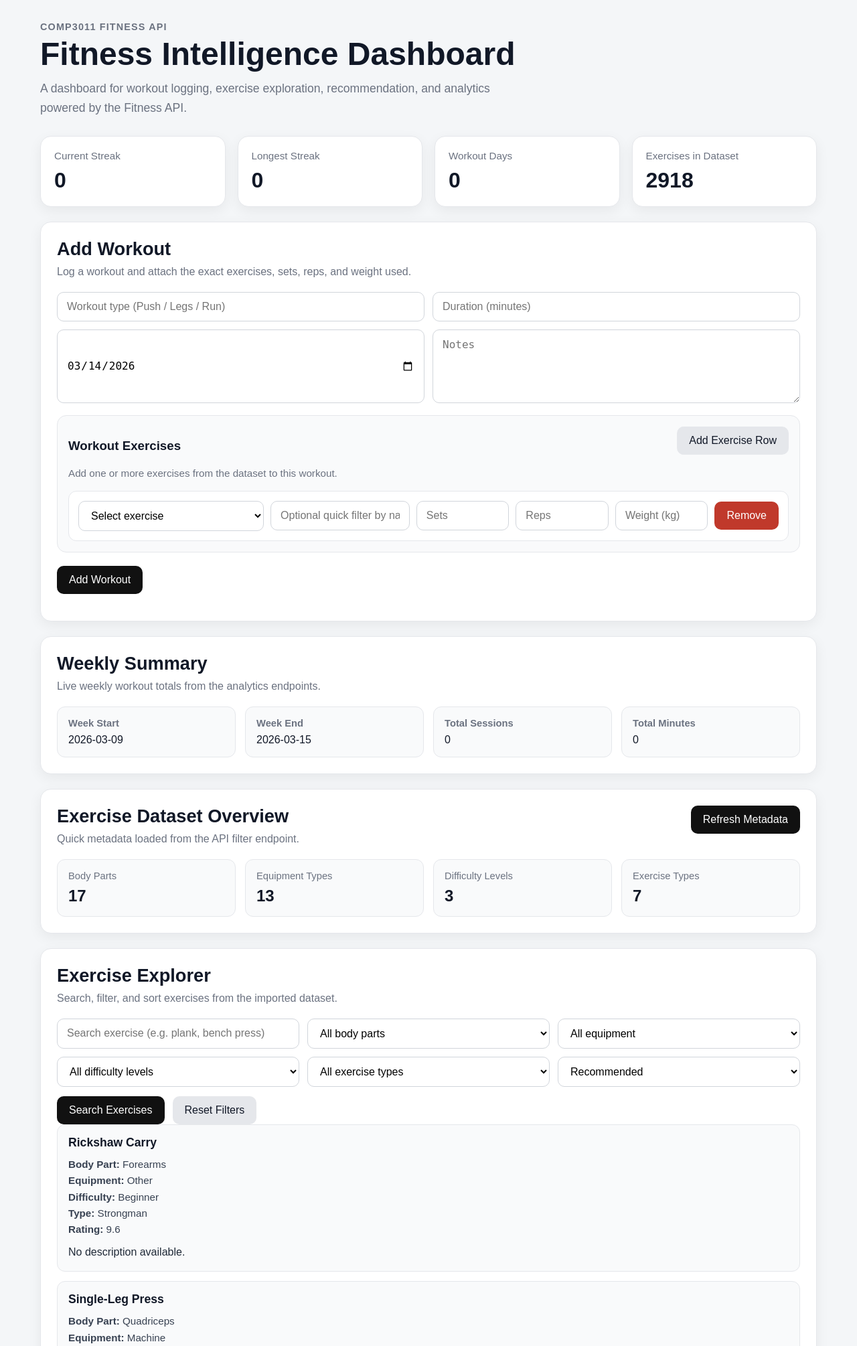
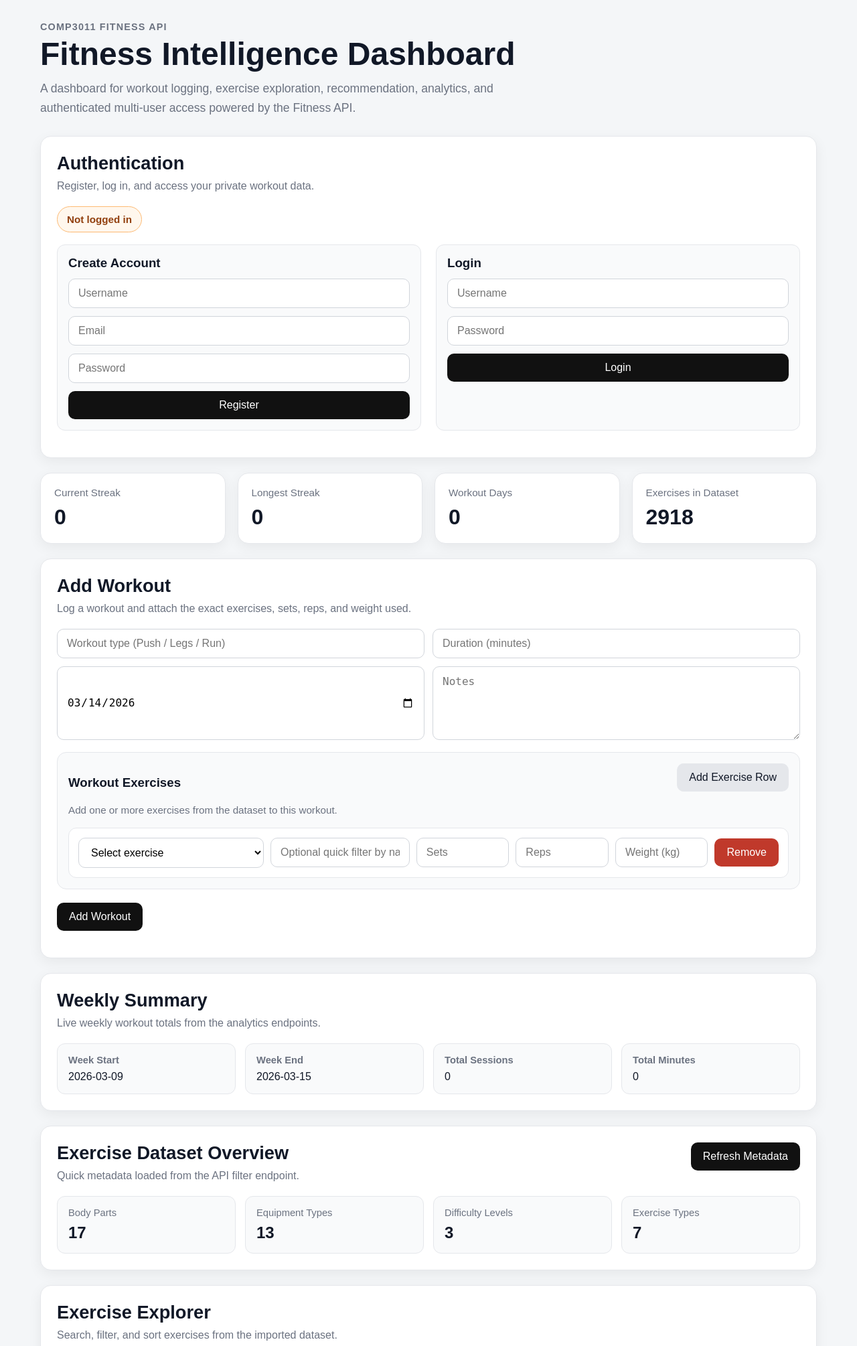
Before and after one commit to Aboodroidi/comp3011-fitness-api, a FastAPI app: page / in a window 1280 px wide. Shown: the top 2010 px of the page at 67% size. Run offline with FastAPI, Linux system fonts and the light colour scheme; data comes from the database, SQL or seed files in the repository; both versions use the stored data as it was after the commit; data that the repository does not hold is empty.

Commit message:
Authentication UI changed

```diff
--- a/app/static/app.js
+++ b/app/static/app.js
@@ -5,6 +5,9 @@ let exerciseMetaCache = {
     exercise_types: [],
     total_exercises: 0
 };
+
+const AUTH_STORAGE_KEY = "fitness_api_token";
+const AUTH_USER_KEY = "fitness_api_username";
 
 document.addEventListener("DOMContentLoaded", () => {
     const form = document.getElementById("workout-form");
@@ -18,6 +21,8 @@ document.addEventListener("DOMContentLoaded", () => {
 });
 
 async function initializeDashboard() {
+    updateAuthStatusUI();
+
     await Promise.all([
         loadWorkouts(),
         loadAnalytics(),
@@ -27,6 +32,180 @@ async function initializeDashboard() {
     ]);
 
     ensureAtLeastOneWorkoutExerciseRow();
+}
+
+function getAuthToken() {
+    return localStorage.getItem(AUTH_STORAGE_KEY);
+}
+
+function getAuthUsername() {
+    return localStorage.getItem(AUTH_USER_KEY);
+}
+
+function setAuthSession(token, username) {
+    localStorage.setItem(AUTH_STORAGE_KEY, token);
+    localStorage.setItem(AUTH_USER_KEY, username);
+    updateAuthStatusUI();
+}
+
+function clearAuthSession() {
+    localStorage.removeItem(AUTH_STORAGE_KEY);
+    localStorage.removeItem(AUTH_USER_KEY);
+    updateAuthStatusUI();
+}
+
+function getAuthHeaders(includeJson = false) {
+    const headers = {};
+    const token = getAuthToken();
+
+    if (includeJson) {
+        headers["Content-Type"] = "application/json";
+    }
+
+    if (token) {
+        headers["Authorization"] = `Bearer ${token}`;
+    }
+
+    return headers;
+}
+
+function updateAuthStatusUI() {
+    const status = document.getElementById("auth-status");
+    const logoutBtn = document.getElementById("logout-btn");
+    const authForms = document.getElementById("auth-forms");
+
+    if (!status || !logoutBtn) return;
+
+    const username = getAuthUsername();
+    const token = getAuthToken();
+
+    if (username && token) {
+        status.textContent = `Hello, ${username}`;
+        status.classList.remove("logged-out");
+        status.classList.add("logged-in");
+
+        logoutBtn.style.display = "inline-block";
+
+        if (authForms) {
+            authForms.style.display = "none";
+        }
+
+    } else {
+        status.textContent = "Not logged in";
+        status.classList.remove("logged-in");
+        status.classList.add("logged-out");
+
+        logoutBtn.style.display = "none";
+
+        if (authForms) {
+            authForms.style.display = "grid";
+        }
+    }
+}
+
+async function registerUser() {
+    const message = document.getElementById("auth-message");
+
+    const username = document.getElementById("register-username").value.trim();
+    const email = document.getElementById("register-email").value.trim();
+    const password = document.getElementById("register-password").value;
+
+    if (!username || !email || !password) {
+        message.textContent = "Please complete all registration fields.";
+        return;
+    }
+
+    const payload = {
+        username,
+        email,
+        password
+    };
+
+    try {
+        const registerRes = await fetch("/auth/register", {
+            method: "POST",
+            headers: {
+                "Content-Type": "application/json"
+            },
+            body: JSON.stringify(payload)
+        });
+
+        if (!registerRes.ok) {
+            const errorText = await safeReadError(registerRes);
+            message.textContent = errorText || "Registration failed.";
+            return;
+        }
+
+        const loginRes = await fetch("/auth/login", {
+            method: "POST",
+            headers: {
+                "Content-Type": "application/json"
+            },
+            body: JSON.stringify({
+                username,
+                password
+            })
+        });
+
+        if (!loginRes.ok) {
+            const errorText = await safeReadError(loginRes);
+            message.textContent = errorText || "Registration worked, but automatic login failed.";
+            return;
+        }
+
+        const loginData = await loginRes.json();
+        setAuthSession(loginData.access_token, username);
+        location.reload();
+    } catch (error) {
+        message.textContent = "Network error during registration.";
+    }
+}
+
+async function loginUser() {
+    const message = document.getElementById("auth-message");
+
+    const username = document.getElementById("login-username").value.trim();
+    const password = document.getElementById("login-password").value;
+
+    if (!username || !password) {
+        message.textContent = "Please enter your username and password.";
+        return;
+    }
+
+    const payload = {
+        username,
+        password
+    };
+
+    try {
+        const res = await fetch("/auth/login", {
+            method: "POST",
+            headers: {
+                "Content-Type": "application/json"
+            },
+            body: JSON.stringify(payload)
+        });
+
+        if (!res.ok) {
+            const errorText = await safeReadError(res);
+            message.textContent = errorText || "Invalid username or password.";
+            return;
+        }
+
+        const data = await res.json();
+        setAuthSession(data.access_token, username);
+        location.reload();
+    } catch (error) {
+        message.textContent = "Network error during login.";
+    }
+}
+
+function logoutUser() {
+    clearAuthSession();
+    document.getElementById("auth-message").textContent = "Logged out.";
+    document.getElementById("message").textContent = "";
+    updateAuthStatusUI();
+    loadWorkouts();
 }
 
 function setTodayDate() {
@@ -42,6 +221,11 @@ async function createWorkout(event) {
 
     const message = document.getElementById("message");
 
+    if (!getAuthToken()) {
+        message.textContent = "Please log in to create a workout.";
+        return;
+    }
+
     const payload = {
         workout_type: document.getElementById("type").value,
         duration_min: parseInt(document.getElementById("duration").value, 10),
@@ -53,9 +237,7 @@ async function createWorkout(event) {
     try {
         const res = await fetch("/workouts", {
             method: "POST",
-            headers: {
-                "Content-Type": "application/json"
-            },
+            headers: getAuthHeaders(true),
             body: JSON.stringify(payload)
         });
 
@@ -224,10 +406,25 @@ async function populateWorkoutExerciseSelect(selectElement, exercises) {
 
 async function loadWorkouts() {
     const container = document.getElementById("workouts");
+
+    if (!getAuthToken()) {
+        container.innerHTML = `<p class="empty-state">Please log in to view your workout history.</p>`;
+        return;
+    }
+
     container.innerHTML = `<p class="loading-state">Loading workouts...</p>`;
 
     try {
-        const res = await fetch("/workouts");
+        const res = await fetch("/workouts", {
+            headers: getAuthHeaders()
+        });
+
+        if (res.status === 401) {
+            clearAuthSession();
+            container.innerHTML = `<p class="empty-state">Your session has expired. Please log in again.</p>`;
+            return;
+        }
+
         const data = await res.json();
 
         if (!Array.isArray(data) || data.length === 0) {
@@ -273,10 +470,22 @@ async function loadWorkouts() {
 }
 
 async function deleteWorkout(id) {
+    if (!getAuthToken()) {
+        alert("Please log in first.");
+        return;
+    }
+
     try {
         const res = await fetch(`/workouts/${id}`, {
-            method: "DELETE"
+            method: "DELETE",
+            headers: getAuthHeaders()
         });
+
+        if (res.status === 401) {
+            clearAuthSession();
+            alert("Your session has expired. Please log in again.");
+            return;
+        }
 
         if (!res.ok) {
             alert("Failed to delete workout.");
@@ -535,7 +744,16 @@ function renderExerciseCard(exercise) {
 async function safeReadError(response) {
     try {
         const data = await response.json();
-        return data.detail || null;
+
+        if (typeof data.detail === "string") {
+            return data.detail;
+        }
+
+        if (Array.isArray(data.detail) && data.detail.length > 0) {
+            return "Validation error.";
+        }
+
+        return null;
     } catch (error) {
         return null;
     }
--- a/app/static/styles.css
+++ b/app/static/styles.css
@@ -9,6 +9,10 @@
     --primary-hover: #222222;
     --danger: #c0392b;
     --danger-hover: #a93226;
+    --success: #0f766e;
+    --success-soft: #ecfdf5;
+    --warning: #92400e;
+    --warning-soft: #fff7ed;
     --shadow: 0 6px 20px rgba(0, 0, 0, 0.06);
     --radius: 16px;
 }
@@ -198,7 +202,47 @@ button:hover {
 .message {
     margin-top: 14px;
     font-weight: 600;
-    color: #0f766e;
+    color: var(--success);
+}
+
+.auth-status-bar {
+    display: flex;
+    align-items: center;
+    justify-content: space-between;
+    gap: 12px;
+    margin-bottom: 18px;
+}
+
+.auth-status-pill {
+    display: inline-block;
+    padding: 10px 14px;
+    border-radius: 999px;
+    font-weight: 700;
+    font-size: 0.95rem;
+}
+
+.auth-status-pill.logged-in {
+    background: var(--success-soft);
+    color: var(--success);
+    border: 1px solid #a7f3d0;
+}
+
+.auth-status-pill.logged-out {
+    background: var(--warning-soft);
+    color: var(--warning);
+    border: 1px solid #fdba74;
+}
+
+.auth-panel {
+    border: 1px solid var(--border);
+    border-radius: 12px;
+    padding: 16px;
+    background: var(--soft);
+}
+
+.auth-panel h3 {
+    margin-top: 0;
+    margin-bottom: 12px;
 }
 
 .weekly-summary {
@@ -418,7 +462,8 @@ button:hover {
     }
 
     .card-header,
-    .builder-header {
+    .builder-header,
+    .auth-status-bar {
         flex-direction: column;
         align-items: stretch;
     }
--- a/app/templates/index.html
+++ b/app/templates/index.html
@@ -13,11 +13,93 @@
                 <p class="eyebrow">COMP3011 Fitness API</p>
                 <h1>Fitness Intelligence Dashboard</h1>
                 <p class="hero-text">
-                    A dashboard for workout logging, exercise exploration, recommendation, and analytics
-                    powered by the Fitness API.
+                    A dashboard for workout logging, exercise exploration, recommendation, analytics,
+                    and authenticated multi-user access powered by the Fitness API.
                 </p>
             </div>
         </header>
+
+        <section class="card">
+            <div class="card-header">
+                <div>
+                    <h2>Authentication</h2>
+                    <p class="section-text">Register, log in, and access your private workout data.</p>
+                </div>
+            </div>
+
+            <div class="auth-status-bar">
+                <span id="auth-status" class="auth-status-pill logged-out">Not logged in</span>
+                <button
+                    type="button"
+                    id="logout-btn"
+                    class="secondary-btn"
+                    onclick="logoutUser()"
+                    style="display: none;"
+                >
+                    Logout
+                </button>
+            </div>
+
+            <div id="auth-forms" class="two-column-grid">
+                <section class="auth-panel">
+                    <h3>Create Account</h3>
+                    <div class="form-grid">
+                        <input
+                            id="register-username"
+                            type="text"
+                            placeholder="Username"
+                            autocomplete="username"
+                        >
+                        <input
+                            id="register-email"
+                            type="email"
+                            placeholder="Email"
+                            autocomplete="email"
+                        >
+                        <input
+                            id="register-password"
+                            type="password"
+                            placeholder="Password"
+                            autocomplete="new-password"
+                        >
+                        <button
+                            type="button"
+                            id="register-btn"
+                            onclick="registerUser()"
+                        >
+                            Register
+                        </button>
+                    </div>
+                </section>
+
+                <section class="auth-panel">
+                    <h3>Login</h3>
+                    <div class="form-grid">
+                        <input
+                            id="login-username"
+                            type="text"
+                            placeholder="Username"
+                            autocomplete="username"
+                        >
+                        <input
+                            id="login-password"
+                            type="password"
+                            placeholder="Password"
+                            autocomplete="current-password"
+                        >
+                        <button
+                            type="button"
+                            id="login-btn"
+                            onclick="loginUser()"
+                        >
+                            Login
+                        </button>
+                    </div>
+                </section>
+            </div>
+
+            <p id="auth-message" class="message"></p>
+        </section>
 
         <section class="summary-grid">
             <div class="summary-card">
@@ -84,7 +166,13 @@
                             <h3>Workout Exercises</h3>
                             <p class="section-text small-text">Add one or more exercises from the dataset to this workout.</p>
                         </div>
-                        <button type="button" class="secondary-btn" onclick="addWorkoutExerciseRow()">Add Exercise Row</button>
+                        <button
+                            type="button"
+                            class="secondary-btn"
+                            onclick="addWorkoutExerciseRow()"
+                        >
+                            Add Exercise Row
+                        </button>
                     </div>
 
                     <div id="workout-exercise-rows" class="workout-exercise-rows"></div>
@@ -251,7 +339,7 @@
             <div class="card-header">
                 <div>
                     <h2>Workout History</h2>
-                    <p class="section-text">Previously logged workouts from the API.</p>
+                    <p class="section-text">Previously logged workouts from your account.</p>
                 </div>
                 <button type="button" onclick="loadWorkouts()">Refresh</button>
             </div>
```
Also changed, not shown: fitness.db.
